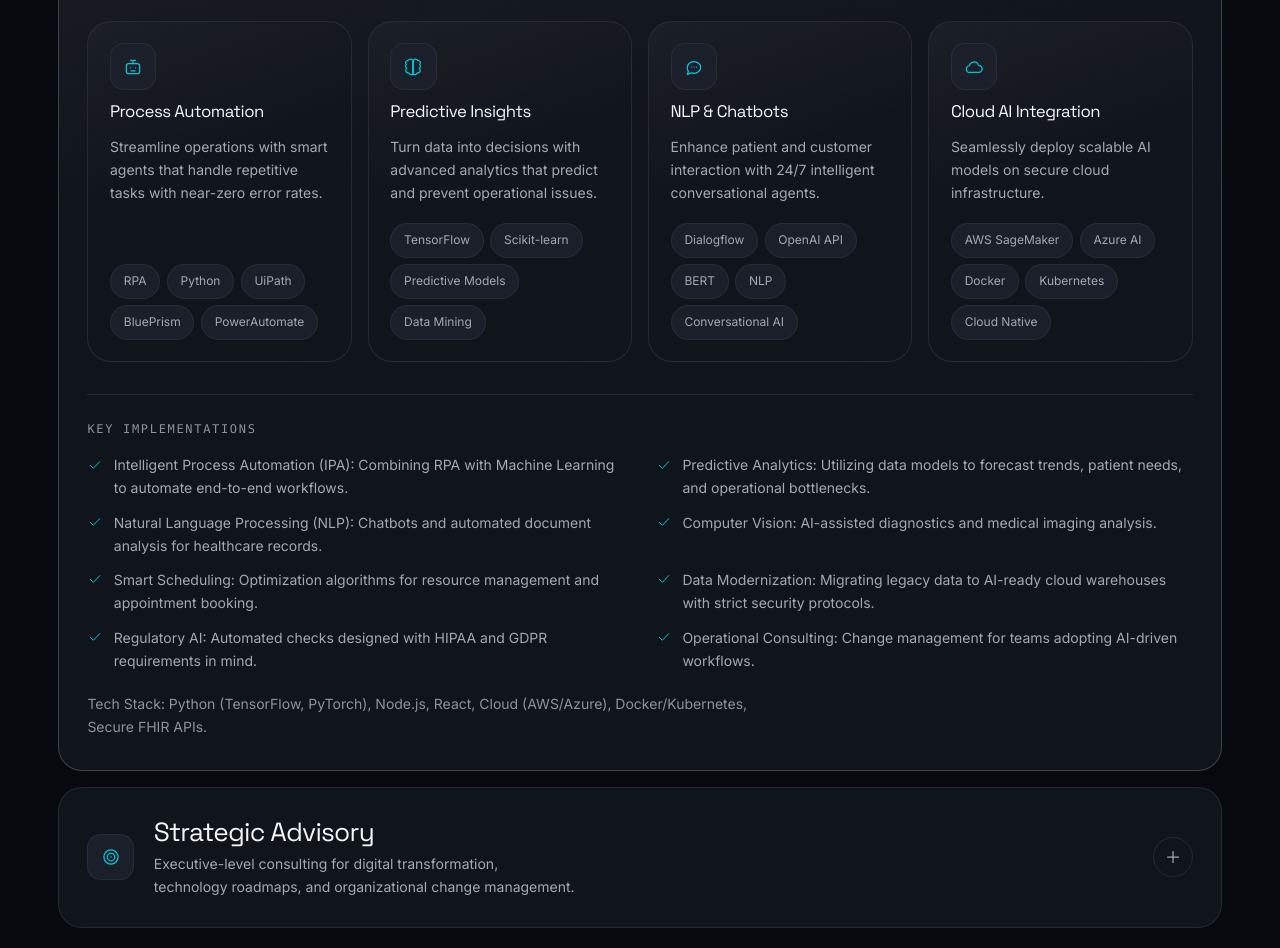
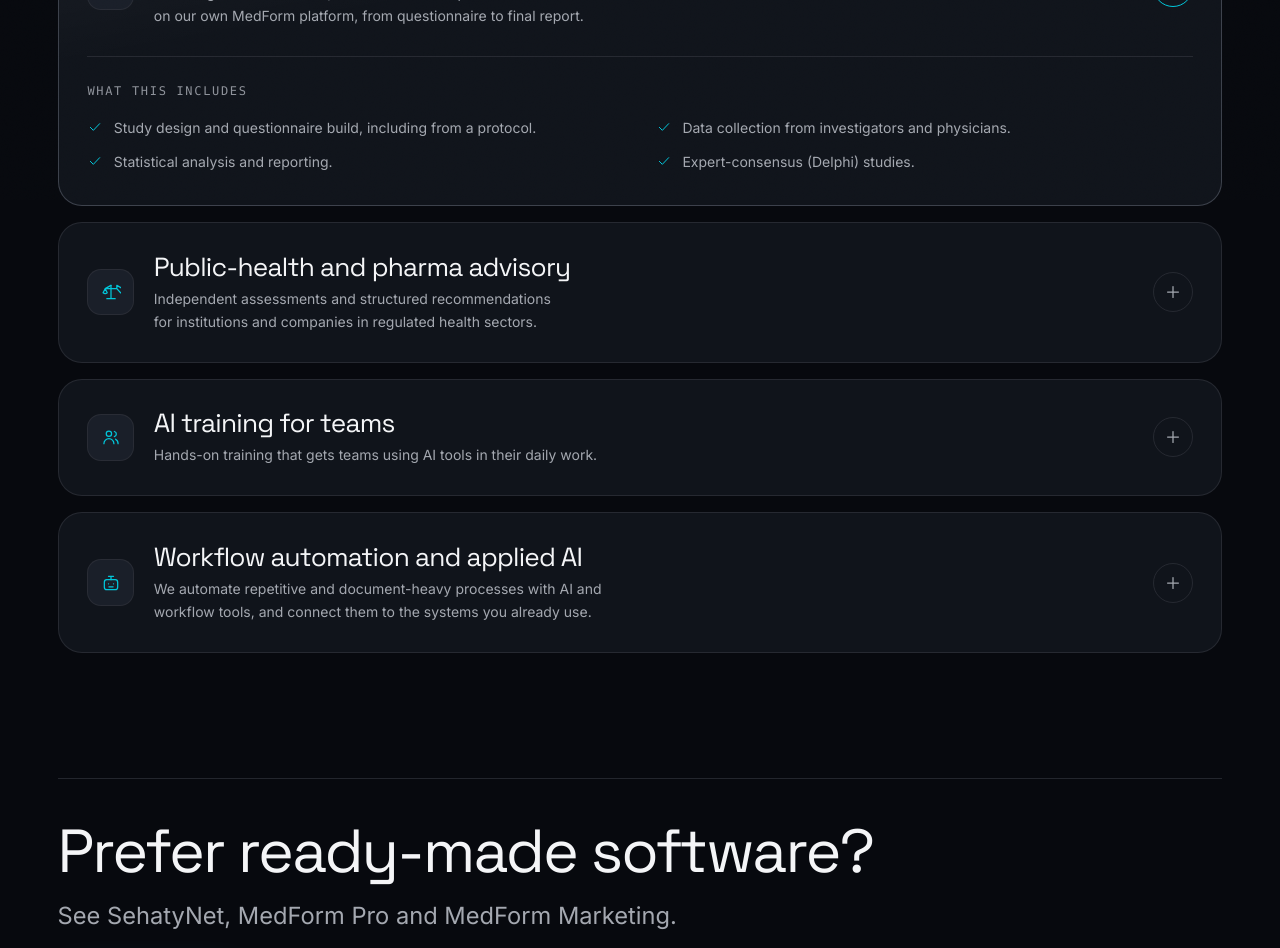
Before and after one commit to Bemyself19/codentrix-site, a React (Vite) app in the folder client/: page /services in a window 1280 px wide. Shown: the part 600-1548 px from the top of the page. Built offline with nearby package versions, Linux system fonts and the light colour scheme.

Commit message:
content: rewrite Services around real offerings (studies, advisory, training, automation); align hero card and homepage capabilities (EN+FR) (#12)

```diff
--- a/client/src/components/home/CapabilityBento.jsx
+++ b/client/src/components/home/CapabilityBento.jsx
@@ -14,10 +14,10 @@ import './capability-bento.css'
  * the grid states a priority instead of presenting four equivalent boxes.
  */
 const CAPABILITIES = [
-  { key: 'banking', icon: 'automation', size: 'lg' },
-  { key: 'modernization', icon: 'transform', size: 'sm' },
-  { key: 'compliance', icon: 'shield', size: 'sm' },
-  { key: 'strategy', icon: 'target', size: 'lg' }
+  { key: 'studies', icon: 'pulse', size: 'lg' },
+  { key: 'advisory', icon: 'scales', size: 'sm' },
+  { key: 'training', icon: 'users', size: 'sm' },
+  { key: 'automation', icon: 'automation', size: 'lg' }
 ]
 
 export default function CapabilityBento() {
@@ -40,9 +40,9 @@ export default function CapabilityBento() {
                 <Icon name={capability.icon} size={22} />
               </span>
               <h3 className="heading-3 bento-title">
-                {t(`home.strengths.${capability.key}.title`)}
+                {t(`services.${capability.key}.title`)}
               </h3>
-              <p className="muted bento-copy">{t(`home.strengths.${capability.key}.desc`)}</p>
+              <p className="muted bento-copy">{t(`services.${capability.key}.lead`)}</p>
             </SurfaceCard>
           </RevealItem>
         ))}
--- a/client/src/components/home/Hero.jsx
+++ b/client/src/components/home/Hero.jsx
@@ -9,7 +9,7 @@ import { useReducedMotion } from '../../hooks/useReducedMotion'
 import './hero.css'
 
 const PILLARS = [
-  { icon: 'automation', titleKey: 'services.bank.title', leadKey: 'services.bank.lead' },
+  { icon: 'pulse', titleKey: 'services.studies.title', leadKey: 'services.studies.lead' },
   { icon: 'stethoscope', titleKey: 'home.telehealth.title', leadKey: 'home.telehealth.lead' },
   { icon: 'target', titleKey: 'services.advisory.title', leadKey: 'services.advisory.lead' }
 ]
--- a/client/src/components/services/services.css
+++ b/client/src/components/services/services.css
@@ -159,3 +159,12 @@
   margin-top: 1.25rem;
   max-width: 80ch;
 }
+
+/* ── closing band: point to the products ───────────────────── */
+.services-band {
+  display: grid;
+  gap: 1rem;
+  justify-items: start;
+  padding-block: clamp(1.5rem, 1rem + 2vw, 3rem);
+  border-top: 1px solid var(--hairline);
+}
--- a/client/src/i18n.js
+++ b/client/src/i18n.js
@@ -20,23 +20,7 @@ const resources = {
         teamTitle: 'Leadership & Strategy',
         teamLead: 'Expert leadership delivering cutting-edge AI automation and strategic transformation.',
         strengths: {
-          title: 'Core Capabilities',
-          banking: {
-            title: 'AI Process Automation',
-            desc: 'Intelligent workflows and RPA solutions to streamline operations, reduce manual effort, and optimize resource allocation.'
-          },
-          modernization: {
-            title: 'Digital Transformation',
-            desc: 'End-to-end digital modernization powered by cloud-native architectures and seamless AI integration.'
-          },
-          compliance: {
-            title: 'AI Governance',
-            desc: 'Specialized frameworks for ethical AI and secure data handling in regulated sectors, designed with HIPAA and GDPR in mind.'
-          },
-          strategy: {
-            title: 'AI Advisory',
-            desc: 'Strategic consulting for AI adoption, technology roadmaps, and organizational readiness for the age of automation.'
-          }
+          title: 'What we do'
         },
         cases: {
           eyebrow: 'Case studies',
@@ -64,64 +48,49 @@ const resources = {
 
       services: {
         title: 'Services',
-        intro: 'Comprehensive AI automation and strategic consulting services designed for healthcare and forward-thinking enterprises.',
-        bank: {
-          title: 'AI & Automation',
-          lead: 'Leveraging Artificial Intelligence to automate complex processes, reduce error rates, and unlock actionable insights.',
-          detailedTitle: 'Key Implementations',
-          techTitle: 'Technology Stack',
+        intro: 'Codentrix supports pharmaceutical companies and public-health institutions in Tunisia with clinical and post-market studies, advisory work and AI training.',
+        includesTitle: 'What this includes',
+        studies: {
+          title: 'Clinical and post-market studies',
+          lead: 'We design and run clinical, observational and post-market studies on our own MedForm platform, from questionnaire to final report.',
           points: [
-            'Intelligent Process Automation (IPA): Combining RPA with Machine Learning to automate end-to-end workflows.',
-            'Predictive Analytics: Utilizing data models to forecast trends, patient needs, and operational bottlenecks.',
-            'Natural Language Processing (NLP): Chatbots and automated document analysis for healthcare records.',
-            'Computer Vision: AI-assisted diagnostics and medical imaging analysis.',
-            'Smart Scheduling: Optimization algorithms for resource management and appointment booking.',
-            'Data Modernization: Migrating legacy data to AI-ready cloud warehouses with strict security protocols.',
-            'Regulatory AI: Automated checks designed with HIPAA and GDPR requirements in mind.',
-            'Operational Consulting: Change management for teams adopting AI-driven workflows.'
-          ],
-          techProfile: 'Tech Stack: Python (TensorFlow, PyTorch), Node.js, React, Cloud (AWS/Azure), Docker/Kubernetes, Secure FHIR APIs.',
-          capabilities: {
-            core: {
-              title: 'Process Automation',
-              desc: 'Streamline operations with smart agents that handle repetitive tasks with near-zero error rates.'
-            },
-            payments: {
-              title: 'Predictive Insights',
-              desc: 'Turn data into decisions with advanced analytics that predict and prevent operational issues.'
-            },
-            reporting: {
-              title: 'NLP & Chatbots',
-              desc: 'Enhance patient and customer interaction with 24/7 intelligent conversational agents.'
-            },
-            migration: {
-              title: 'Cloud AI Integration',
-              desc: 'Seamlessly deploy scalable AI models on secure cloud infrastructure.'
-            }
-          }
+            'Study design and questionnaire build, including from a protocol.',
+            'Data collection from investigators and physicians.',
+            'Statistical analysis and reporting.',
+            'Expert-consensus (Delphi) studies.'
+          ]
         },
         advisory: {
-          title: 'Strategic Advisory',
-          lead: 'Executive-level consulting for digital transformation, technology roadmaps, and organizational change management.',
-          capabilities: {
-            strategy: {
-              title: 'Digital Strategy',
-              desc: 'Comprehensive digital transformation roadmaps aligned with business objectives and regulatory requirements.'
+          title: 'Public-health and pharma advisory',
+          lead: 'Independent assessments and structured recommendations for institutions and companies in regulated health sectors.',
+          points: [
+            'As-is assessments and landscape mapping.',
+            'Regulatory and stakeholder analysis.',
+            'Deliverable-based consulting, with revision and sign-off cycles.',
+            'Stakeholder workshops and consultations.'
+          ]
         },
-            leadership: {
-              title: 'Program Leadership',
-              desc: 'Seasoned project management and team leadership for complex, multi-stakeholder technology initiatives.'
+        training: {
+          title: 'AI training for teams',
+          lead: 'Hands-on training that gets teams using AI tools in their daily work.',
+          points: [
+            'A curriculum built around your sector and roles.',
+            'Practical workshops on AI assistants and workflow tools.',
+            'Training materials and assessments.',
+            'On-site delivery.'
+          ]
         },
-            compliance: {
-              title: 'Compliance & Risk',
-              desc: 'Risk assessment, regulatory alignment, and audit preparation for financial technology implementations.'
+        automation: {
+          title: 'Workflow automation and applied AI',
+          lead: 'We automate repetitive and document-heavy processes with AI and workflow tools, and connect them to the systems you already use.',
+          points: [
+            'Process mapping and automation design.',
+            'Document and data processing with language models.',
+            'Integration with existing tools.',
+            'Handover and team training.'
+          ]
         },
-            delivery: {
-              title: 'Delivery Excellence',
-              desc: 'Proven methodologies for successful project delivery, change management, and operational handover.'
-            }
-          }
-        }
+        band: { title: 'Prefer ready-made software?', lead: 'See SehatyNet, MedForm Pro and MedForm Marketing.', button: 'View products' }
       },
 
       products: {
@@ -340,23 +309,7 @@ const resources = {
         teamTitle: 'Direction & stratégie',
         teamLead: 'Leadership expert délivrant une automatisation IA de pointe et une transformation stratégique.',
         strengths: {
-          title: 'Capacités Centrales',
-          banking: {
-            title: 'Automatisation des Processus IA',
-            desc: 'Flux de travail intelligents et solutions RPA pour rationaliser les opérations, réduire l\'effort manuel et optimiser l\'allocation des ressources.'
-          },
-          modernization: {
-            title: 'Transformation Digitale',
-            desc: 'Modernisation numérique de bout en bout propulsée par des architectures cloud-native et une intégration IA transparente.'
-          },
-          compliance: {
-            title: 'Gouvernance IA',
-            desc: 'Cadres spécialisés pour l\'IA éthique et la gestion sécurisée des données dans les secteurs réglementés, conçus en tenant compte de HIPAA et du RGPD.'
-          },
-          strategy: {
-            title: 'Conseil IA',
-            desc: 'Conseil stratégique pour l\'adoption de l\'IA, feuilles de route technologiques et préparation organisationnelle à l\'ère de l\'automatisation.'
-          }
+          title: 'Ce que nous faisons'
         },
         cases: {
           eyebrow: 'Études de cas',
@@ -384,64 +337,49 @@ const resources = {
 
       services: {
         title: 'Services',
-        intro: 'Services complets d\'automatisation IA et de conseil stratégique conçus pour la santé et les entreprises tournées vers l\'avenir.',
-        bank: {
-          title: 'IA & Automatisation',
-          lead: 'Exploiter l\'Intelligence Artificielle pour automatiser des processus complexes, réduire les taux d\'erreur et débloquer des informations exploitables.',
-          detailedTitle: 'Implémentations Clés',
-          techTitle: 'Stack Technologique',
+        intro: 'Codentrix accompagne les entreprises pharmaceutiques et les institutions de santé publique en Tunisie : études cliniques et post-commercialisation, conseil et formation à l\'IA.',
+        includesTitle: 'Ce que cela comprend',
+        studies: {
+          title: 'Études cliniques et post-commercialisation',
+          lead: 'Nous concevons et menons des études cliniques, observationnelles et post-commercialisation sur notre plateforme MedForm, du questionnaire au rapport final.',
           points: [
-            'Automatisation Intelligente des Processus (IPA) : Combinaison de RPA et de Machine Learning pour automatiser les flux de travail de bout en bout.',
-            'Analytique Prédictive : Utilisation de modèles de données pour prévoir les tendances, les besoins des patients et les goulots d\'étranglement opérationnels.',
-            'Traitement du Langage Naturel (NLP) : Chatbots et analyse documentaire automatisée pour les dossiers de santé.',
-            'Vision par Ordinateur : Diagnostics assistés par IA et analyse d\'imagerie médicale.',
-            'Planification Intelligente : Algorithmes d\'optimisation pour la gestion des ressources et la prise de rendez-vous.',
-            'Modernisation des Données : Migration des données legacy vers des entrepôts cloud prêts pour l\'IA avec des protocoles de sécurité stricts.',
-            'IA Réglementaire : Vérifications automatisées conçues en tenant compte des exigences HIPAA et GDPR.',
-            'Conseil Opérationnel : Gestion du changement pour les équipes adoptant des flux de travail pilotés par l\'IA.'
-          ],
-          techProfile: 'Stack Tech : Python (TensorFlow, PyTorch), Node.js, React, Cloud (AWS/Azure), Docker/Kubernetes, APIs FHIR sécurisées.',
-          capabilities: {
-            core: {
-              title: 'Automatisation des Processus',
-              desc: 'Rationalisez les opérations avec des agents intelligents qui gèrent les tâches répétitives avec des taux d\'erreur quasi nuls.'
-            },
-            payments: {
-              title: 'Insights Prédictifs',
-              desc: 'Transformez les données en décisions avec des analyses avancées qui prédisent et préviennent les problèmes opérationnels.'
-            },
-            reporting: {
-              title: 'NLP & Chatbots',
-              desc: 'Améliorez l\'interaction patient et client avec des agents conversationnels intelligents disponibles 24/7.'
-            },
-            migration: {
-              title: 'Intégration Cloud IA',
-              desc: 'Déployez de manière transparente des modèles IA évolutifs sur une infrastructure cloud sécurisée.'
-            }
-          }
+            'Conception de l\'étude et construction du questionnaire, y compris à partir d\'un protocole.',
+            'Collecte des données auprès des investigateurs et des médecins.',
+            'Analyse statistique et rapports.',
+            'Études de consensus d\'experts (Delphi).'
+          ]
         },
         advisory: {
-          title: 'Conseil Stratégique',
-          lead: 'Conseil de niveau exécutif pour transformation digitale, feuilles de route technologiques et gestion du changement organisationnel.',
-          capabilities: {
-            strategy: {
-              title: 'Stratégie Digitale',
-              desc: 'Feuilles de route complètes de transformation digitale alignées avec les objectifs métier et exigences réglementaires.'
+          title: 'Conseil en santé publique et pharma',
+          lead: 'Des évaluations indépendantes et des recommandations structurées pour les institutions et entreprises des secteurs de santé réglementés.',
+          points: [
+            'Évaluations de l\'existant (as-is) et cartographie du paysage.',
+            'Analyse réglementaire et des parties prenantes.',
+            'Conseil par livrables, avec cycles de révision et de validation.',
+            'Ateliers et consultations avec les parties prenantes.'
+          ]
         },
-            leadership: {
-              title: 'Leadership de Programme',
-              desc: 'Gestion de projet expérimentée et leadership d\'équipe pour initiatives technologiques complexes multi-parties prenantes.'
+        training: {
+          title: 'Formation à l\'IA pour les équipes',
+          lead: 'Une formation pratique pour que les équipes utilisent les outils d\'IA au quotidien.',
+          points: [
+            'Un programme construit autour de votre secteur et de vos métiers.',
+            'Ateliers pratiques sur les assistants IA et les outils de workflow.',
+            'Supports de formation et évaluations.',
+            'Animation sur site.'
+          ]
         },
-            compliance: {
-              title: 'Conformité & Risque',
-              desc: 'Évaluation des risques, alignement réglementaire et préparation aux audits pour implémentations technologiques financières.'
+        automation: {
+          title: 'Automatisation des workflows et IA appliquée',
+          lead: 'Nous automatisons les processus répétitifs et documentaires avec l\'IA et des outils de workflow, et nous les connectons aux systèmes que vous utilisez déjà.',
+          points: [
+            'Cartographie des processus et conception de l\'automatisation.',
+            'Traitement de documents et de données avec des modèles de langage.',
+            'Intégration avec vos outils existants.',
+            'Transfert et formation des équipes.'
+          ]
         },
-            delivery: {
-              title: 'Excellence en Livraison',
-              desc: 'Méthodologies éprouvées pour livraison de projet réussie, gestion du changement et transfert opérationnel.'
-            }
-          }
-        }
+        band: { title: 'Vous préférez un logiciel prêt à l\'emploi ?', lead: 'Découvrez SehatyNet, MedForm Pro et MedForm Marketing.', button: 'Voir les produits' }
       },
 
       products: {
--- a/client/src/pages/Services.jsx
+++ b/client/src/pages/Services.jsx
@@ -2,74 +2,29 @@ import React, { useId, useState } from 'react'
 import { useTranslation } from 'react-i18next'
 import { AnimatePresence, motion } from 'framer-motion'
 import Icon from '../components/ui/Icon'
+import Button from '../components/ui/Button'
 import SectionHeader from '../components/ui/SectionHeader'
-import SurfaceCard from '../components/ui/SurfaceCard'
 import Reveal from '../components/motion/Reveal'
 import RevealItem from '../components/motion/RevealItem'
 import { collapse, stagger } from '../lib/motion'
 import { useReducedMotion } from '../hooks/useReducedMotion'
 import '../components/services/services.css'
 
-/*
- * Capability metadata (icon + tech chips) lives here rather than in i18n —
- * it is identical in every language, so duplicating it into the translation
- * files would just be two copies to keep in sync.
- */
+/* Icons live here, copy lives in i18n under services.<key>. */
 const SERVICES = [
-  {
-    key: 'banking',
-    i18nKey: 'services.bank',
-    icon: 'automation',
-    capabilities: [
-      { key: 'core', icon: 'automation', tech: ['RPA', 'Python', 'UiPath', 'BluePrism', 'PowerAutomate'] },
-      { key: 'payments', icon: 'brain', tech: ['TensorFlow', 'Scikit-learn', 'Predictive Models', 'Data Mining'] },
-      { key: 'reporting', icon: 'chat', tech: ['Dialogflow', 'OpenAI API', 'BERT', 'NLP', 'Conversational AI'] },
-      { key: 'migration', icon: 'cloud', tech: ['AWS SageMaker', 'Azure AI', 'Docker', 'Kubernetes', 'Cloud Native'] }
-    ],
-    hasDetail: true
-  },
-  {
-    key: 'advisory',
-    i18nKey: 'services.advisory',
-    icon: 'target',
-    capabilities: [
-      { key: 'strategy', icon: 'target', tech: ['Digital transformation', 'Technology roadmaps', 'Business strategy'] },
-      { key: 'leadership', icon: 'users', tech: ['Project management', 'Team leadership', 'Stakeholder management'] },
-      { key: 'compliance', icon: 'scales', tech: ['AI Governance', 'Ethics Boards', 'GDPR/HIPAA', 'Audit Trails'] },
-      { key: 'delivery', icon: 'rocket', tech: ['Agile delivery', 'Change management', 'Operational handover'] }
-    ],
-    hasDetail: false
-  }
+  { key: 'studies', icon: 'pulse' },
+  { key: 'advisory', icon: 'scales' },
+  { key: 'training', icon: 'users' },
+  { key: 'automation', icon: 'automation' }
 ]
-
-function CapabilityCard({ icon, title, description, tech }) {
-  return (
-    <SurfaceCard as="article" className="capability-card">
-      <span className="card-icon">
-        <Icon name={icon} size={20} />
-      </span>
-      <h4 className="capability-title">{title}</h4>
-      <p className="small muted">{description}</p>
-      <ul className="cluster tech-tags">
-        {tech.map((item) => (
-          <li key={item} className="tech-tag">
-            {item}
-          </li>
-        ))}
-      </ul>
-    </SurfaceCard>
-  )
-}
 
 function ServiceAccordion({ service, isOpen, onToggle }) {
   const { t } = useTranslation()
   const prefersReduced = useReducedMotion()
   const panelId = useId()
   const buttonId = useId()
-
-  const detailPoints = service.hasDetail
-    ? t(`${service.i18nKey}.points`, { returnObjects: true, defaultValue: [] })
-    : []
+  const base = `services.${service.key}`
+  const points = t(`${base}.points`, { returnObjects: true, defaultValue: [] })
 
   return (
     <article className={`accordion ${isOpen ? 'is-open' : ''}`}>
@@ -86,8 +41,8 @@ function ServiceAccordion({ service, isOpen, onToggle }) {
             <Icon name={service.icon} size={20} />
           </span>
           <span className="accordion-title">
-            <span className="accordion-name">{t(`${service.i18nKey}.title`)}</span>
-            <span className="accordion-lead small muted">{t(`${service.i18nKey}.lead`)}</span>
+            <span className="accordion-name">{t(`${base}.title`)}</span>
+            <span className="accordion-lead small muted">{t(`${base}.lead`)}</span>
           </span>
           <span className="accordion-marker" aria-hidden="true">
             <Icon name={isOpen ? 'minus' : 'plus'} size={20} />
@@ -108,32 +63,17 @@ function ServiceAccordion({ service, isOpen, onToggle }) {
             exit={prefersReduced ? undefined : 'exit'}
           >
             <div className="accordion-panel-inner">
-              <div className="capabilities-grid">
-                {service.capabilities.map((capability) => (
-                  <CapabilityCard
-                    key={capability.key}
-                    icon={capability.icon}
-                    title={t(`${service.i18nKey}.capabilities.${capability.key}.title`)}
-                    description={t(`${service.i18nKey}.capabilities.${capability.key}.desc`)}
-                    tech={capability.tech}
-                  />
-                ))}
-              </div>
-
-              {Array.isArray(detailPoints) && detailPoints.length > 0 && (
               <div className="service-detail">
-                  <h4 className="detail-title">{t(`${service.i18nKey}.detailedTitle`)}</h4>
+                <h4 className="detail-title">{t('services.includesTitle')}</h4>
                 <ul className="detail-list">
-                    {detailPoints.map((point) => (
+                  {(Array.isArray(points) ? points : []).map((point) => (
                     <li key={point}>
                       <Icon name="check" size={16} />
                       <span>{point}</span>
                     </li>
                   ))}
                 </ul>
-                  <p className="small faint tech-profile">{t(`${service.i18nKey}.techProfile`)}</p>
               </div>
-              )}
             </div>
           </motion.div>
         )}
@@ -144,7 +84,7 @@ function ServiceAccordion({ service, isOpen, onToggle }) {
 
 export default function Services() {
   const { t } = useTranslation()
-  const [openKey, setOpenKey] = useState('banking')
+  const [openKey, setOpenKey] = useState('studies')
 
   return (
     <div className="page">
@@ -168,6 +108,22 @@ export default function Services() {
           ))}
         </Reveal>
       </section>
+
+      <section className="section container">
+        <Reveal className="services-band" variants={stagger(0.1)}>
+          <RevealItem>
+            <h2 className="heading-2">{t('services.band.title')}</h2>
+          </RevealItem>
+          <RevealItem as="p" className="lead">
+            {t('services.band.lead')}
+          </RevealItem>
+          <RevealItem>
+            <Button to="/products" arrow>
+              {t('services.band.button')}
+            </Button>
+          </RevealItem>
+        </Reveal>
+      </section>
     </div>
   )
 }
```
Lines whose indentation alone changed are shown as unchanged.
